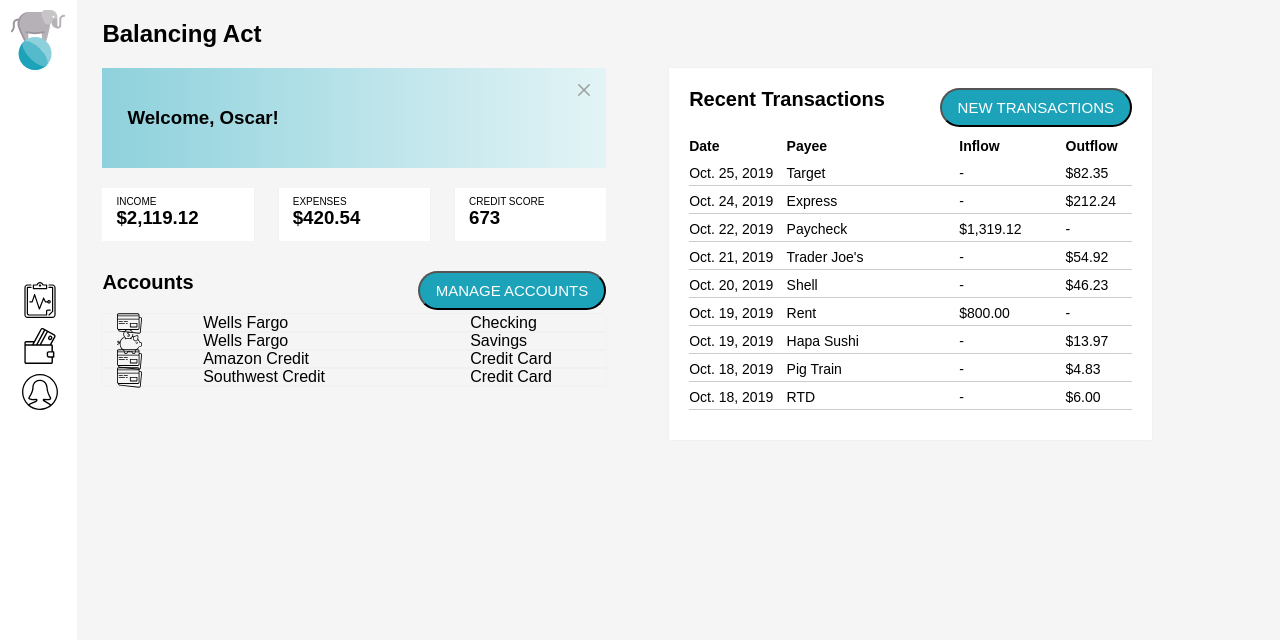
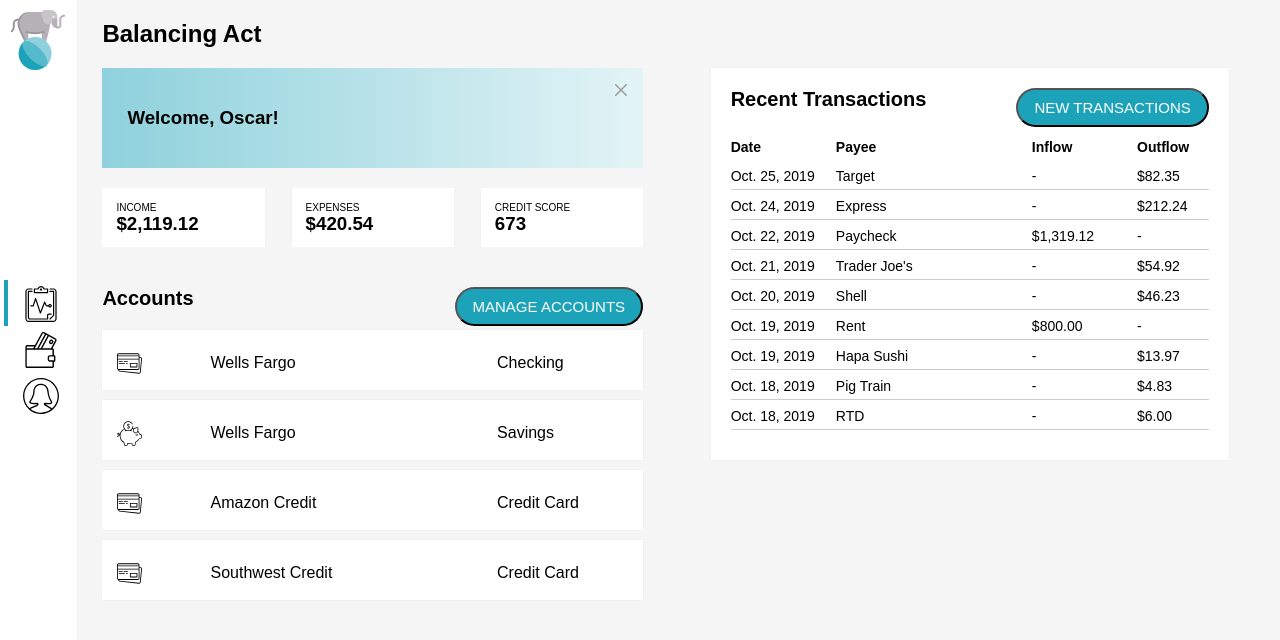
Before and after one commit to edlsto/balancing-act, a plain HTML site: page index.html in a window 1280 px wide. Drawn offline with Linux system fonts and the light colour scheme; a web font is replaced by a local one.

Commit message:
Change hover states, increase height of accounts list

```diff
--- a/styles.css
+++ b/styles.css
@@ -13,12 +13,13 @@ body {
 }
 
 nav {
-  float: left;
   height: 100vh;
   width: 6%;
   background-color: white;
   position: fixed;
   text-align: center;
+  top: 0px;
+  left: 0px;
 }
 
 .logo {
@@ -35,7 +36,7 @@ nav {
   box-sizing: content-box;
 }
 
-.icon:hover {
+.dashboard-icon {
   border-left: 4px solid #1CA3BA;
   position: relative;
   left: -4px;
@@ -43,21 +44,13 @@ nav {
 
 .toolbar {
   position: absolute;
-  top: 42%;
-  left: 35%;
-  margin: -60px 0 0 -20px;
-}
-
-.account-icon {
-  width: 25px;
-  position: absolute;
-  top: 50%;
-  margin-top: -17px;
+  top: 35%;
+  left: 8px
 }
 
 main {
   margin-left: 8%;
-  margin-right: 10%;
+  margin-right: 4%;
 }
 
 h1, h2, h3 {
@@ -66,11 +59,6 @@ h1, h2, h3 {
 
 h2 {
   font-size: 20px;
-}
-
-.balancing-act {
-  float: left;
-  width: 94%;
 }
 
 section {
@@ -117,21 +105,19 @@ section {
 
 .box {
   box-shadow: 0 0 2px rgba(0, 0, 0, 0.05);
+  background-color: white;
 }
 
 .account-summary {
   overflow: auto;
-  margin-bottom: 30px;
+  margin-bottom: 40px;
 }
 
 .account {
   float: left;
   width: 30%;
-  background-color: white;
   margin-right: 5%;
-  padding-top: 8px;
-  padding-bottom: 12px;
-  padding-left: 14px;
+  padding: 14px 0 12px 14px;
 }
 
 .account:last-of-type {
@@ -140,7 +126,6 @@ section {
 
 .label {
   text-transform: uppercase;
-  margin-bottom: 0;
   font-size: 10px;
 }
 
@@ -158,11 +143,10 @@ button:hover {
   background-color: #88eba2;
 }
 
-.row {
-  background-color: white;
+.accounts-list-row {
   margin-top: 10px;
-  height: 50px;
-  line-height: 55px;
+  height: 60px;
+  line-height: 65px;
 }
 
 .icon-item {
@@ -170,6 +154,13 @@ button:hover {
   width: 20%;
   padding-left: 15px;
   position: relative;
+}
+
+.account-icon {
+  width: 25px;
+  position: absolute;
+  top: 50%;
+  margin-top: -17px;
 }
 
 .account-item {
@@ -191,7 +182,7 @@ table {
 td, th {
   font-size: 14px;
   text-align: left;
-  padding: 7px 0px 4px 0;
+  padding: 8px 0px 5px 0;
 }
 
 tr {
@@ -205,7 +196,6 @@ tr:first-of-type {
 }
 
 .transactions-box {
-  background-color: white;
   padding: 20px 20px 10px 20px;
 }
 
@@ -214,11 +204,11 @@ tr:first-of-type {
 }
 
 .payee {
-  width: 39%;
+  width: 41%;
 }
 
 .inflow {
-  width: 24%;
+  width: 22%;
 }
 
 .outflow {
```
